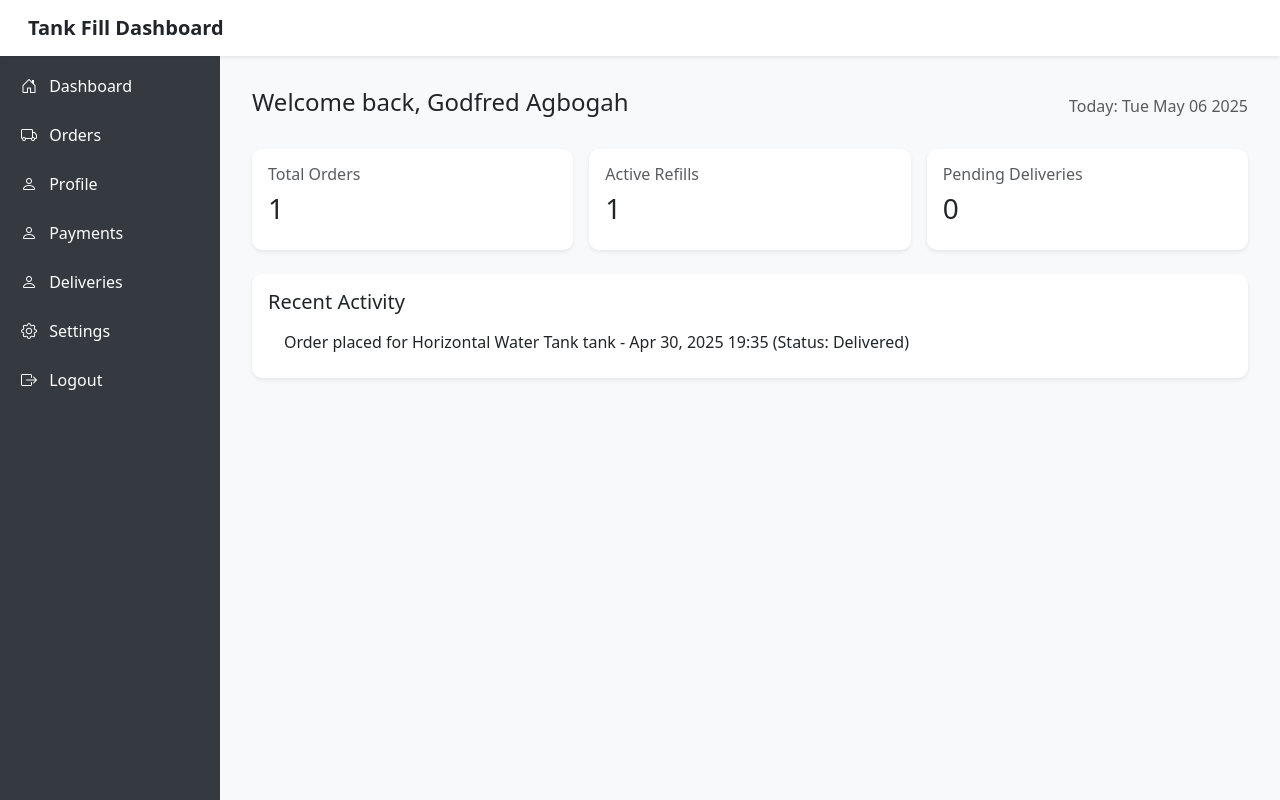
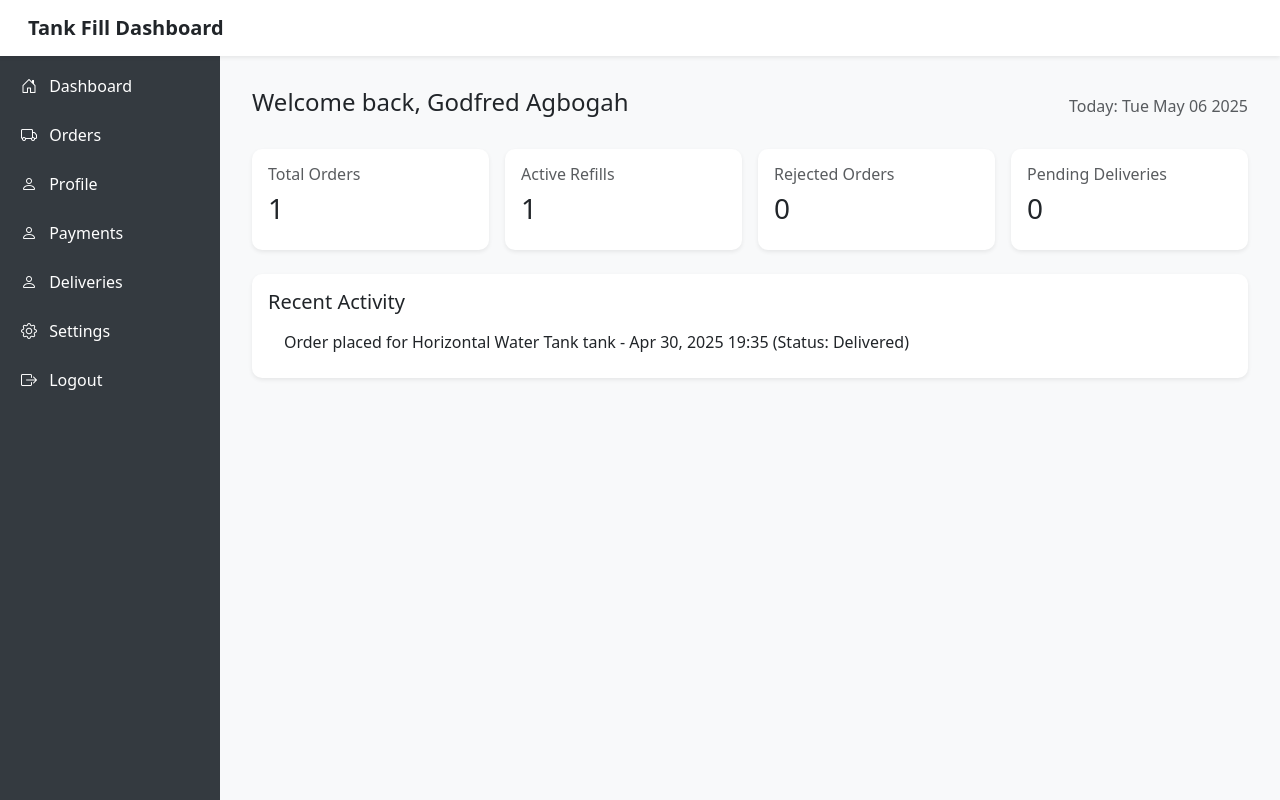
Before and after one commit to Godfred48/WaterTankRefill-App, a Django app: page /customer_dashboard/ in a window 1280 px wide. Run offline with Django 5.2, Linux system fonts and the light colour scheme; a user stored in the database is signed in; data comes from the database, SQL or seed files in the repository.

Commit message:
updated the customer dashboard template file

```diff
--- a/templates/customer/customer_dashboard.html
+++ b/templates/customer/customer_dashboard.html
@@ -103,19 +103,25 @@
   </div>
 
   <div class="row g-3 mb-4">
-    <div class="col-sm-6 col-lg-4">
+    <div class="col-sm-6 col-lg-3">
       <div class="card shadow-sm p-3">
         <h6 class="text-muted">Total Orders</h6>
         <h3>{{ orders.count }}</h3>
       </div>
     </div>
-    <div class="col-sm-6 col-lg-4">
+    <div class="col-sm-6 col-lg-3">
       <div class="card shadow-sm p-3">
         <h6 class="text-muted">Active Refills</h6>
         <h3>{{ active_refills_count }}</h3>
       </div>
     </div>
-    <div class="col-sm-6 col-lg-4">
+    <div class="col-sm-6 col-lg-3">
+      <div class="card shadow-sm p-3">
+        <h6 class="text-muted">Rejected Orders</h6>
+        <h3>{{ rejected_orders_count }}</h3>
+      </div>
+    </div>
+    <div class="col-sm-6 col-lg-3">
       <div class="card shadow-sm p-3">
         <h6 class="text-muted">Pending Deliveries</h6>
         <h3>{{ pending_orders_count }}</h3>
```
